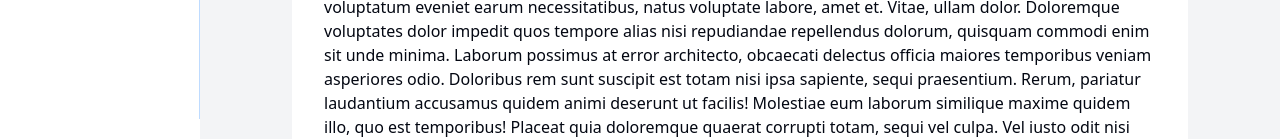
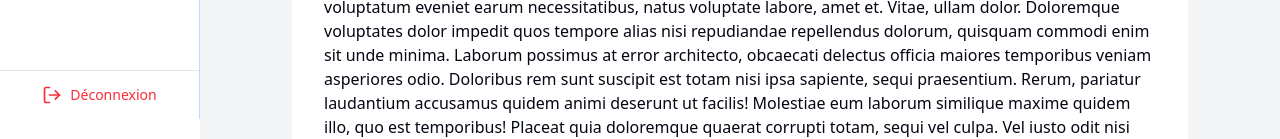
Before and after one commit to NjNerson/atf-pwa, a Next.js app: page / in a window 1280 px wide. Shown: the part 681-820 px from the top of the page. Built offline with nearby package versions, Linux system fonts and the light colour scheme.

Commit message:
feat : logout

```diff
--- a/components/layout/navigation/SideNav.tsx
+++ b/components/layout/navigation/SideNav.tsx
@@ -4,6 +4,12 @@ import Link from "next/link";
 import Image from "next/image";
 import { usePathname } from "next/navigation";
 import { navLinks } from "./navlinks";
+import { Loader2 } from "lucide-react";
+import { useTransition } from "react";
+import { logOutUserAction } from "@/action/user/user";
+import { LogOut } from "lucide-react";
+import { toast } from "sonner";
+import { useRouter } from "next/navigation";
 
 export default function SideNav() {
   const pathname = usePathname();
@@ -22,7 +28,7 @@ export default function SideNav() {
             <Link
               key={link.href}
               href={link.href}
-              className={`flex items-center gap-3 px-3 py-2 rounded-md text-sm font-medium transition-colors ${
+              className={`flex  duration-100 items-center gap-3 px-3 py-2 rounded-md text-sm font-normal transition-colors ${
                 isActive
                   ? "bg-blue-600 text-white shadow"
                   : "text-gray-700 hover:bg-blue-100 hover:text-blue-700"
@@ -34,6 +40,9 @@ export default function SideNav() {
           );
         })}
       </nav>
+      <div className="p-2 px-4 w-full border-t border-gray-200 flex flex-col">
+        <LogOutButton />
+      </div>
     </div>
   );
 }
@@ -52,3 +61,35 @@ const Header = () => (
     </h1>
   </div>
 );
+
+const LogOutButton = ({ className = "" }: { className?: string }) => {
+  const [isPending, startTransition] = useTransition();
+  const router = useRouter();
+
+  const handleLogout = async () => {
+    startTransition(async () => {
+      const { errorMessage } = await logOutUserAction();
+      if (errorMessage) {
+        toast.error(errorMessage);
+      } else {
+        toast.success("Vous êtes déconnecté !");
+        router.push("/login");
+      }
+    });
+  };
+
+  return (
+    <button
+      onClick={handleLogout}
+      className={`flex gap-2 px-3 items-center justify-center mt-auto text-sm  py-1.5 text-red-500  rounded-md cursor-pointer hover:bg-red-100 transition-colors ${className}`}
+    >
+      {isPending ? (
+        <Loader2 className="size-5 animate-spin" />
+      ) : (
+        <LogOut className="size-5" />
+      )}
+
+      <span>Déconnexion</span>
+    </button>
+  );
+};
```
